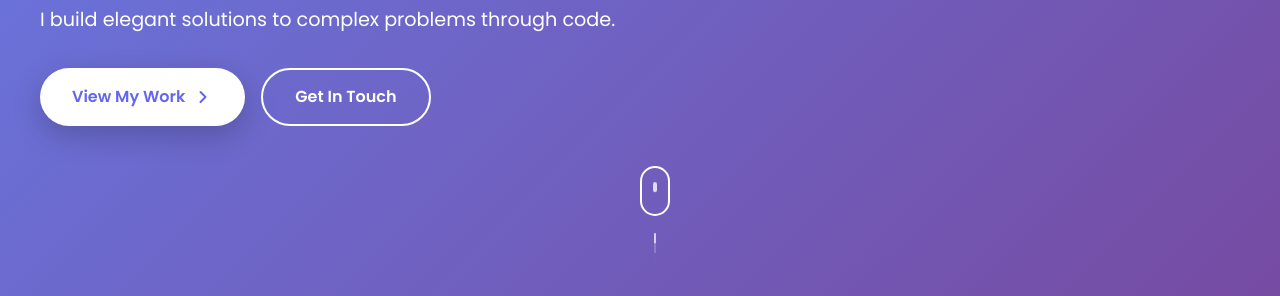
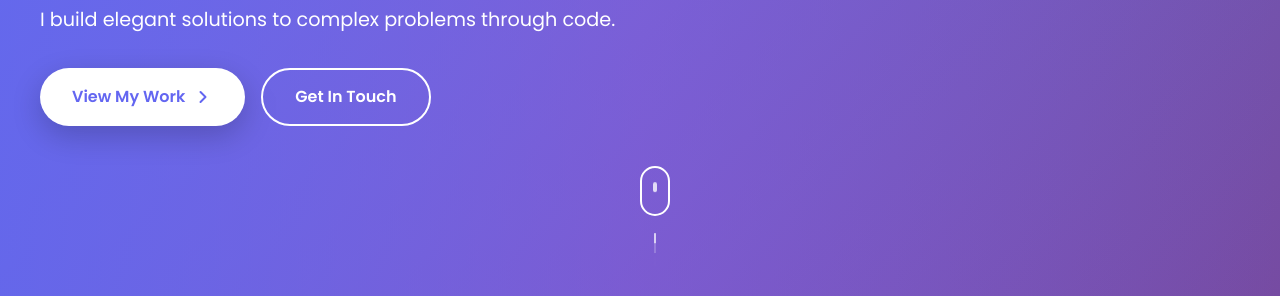
Before and after one commit to PrimeDaniel/PrimeDaniel.github.io, a plain HTML site: page index.html in a window 1280 px wide. Shown: the part 504-800 px from the top of the page. Drawn offline with Linux system fonts and the light colour scheme.

Commit message:
purple haze

```diff
--- a/styles.css
+++ b/styles.css
@@ -143,8 +143,10 @@ body {
     align-items: center;
     width: 100%;
     position: relative;
-    z-index: 2;
+    z-index: 5;
     padding: 100px 0 50px;
+    pointer-events: none;
+    /* Let mouse touch canvas */
 }
 
 .hero-text-content {
@@ -159,13 +161,28 @@ body {
     top: 0;
     left: 0;
     width: 100%;
-    height: 100%;
-    z-index: 1;
+    height: calc(100% + 60px);
+    /* Extends below container to clip out watermark */
+    z-index: 0;
     outline: none;
     border: none;
     background: transparent;
     pointer-events: auto;
     /* Allow interactions with Spline */
+}
+
+/* Gradient overlay so text is readable on top of light 3D backdrops */
+.hero::after {
+    content: '';
+    position: absolute;
+    top: 0;
+    left: 0;
+    width: 100%;
+    height: 100%;
+    /* Update gradient to a purple fade matching var(--primary-color) and var(--secondary-color) */
+    background: linear-gradient(90deg, rgba(99, 102, 241, 0.8) 0%, rgba(139, 92, 246, 0.4) 50%, transparent 100%);
+    z-index: 1;
+    pointer-events: none;
 }
 
 .hero-badge {
@@ -264,6 +281,8 @@ body {
     flex-wrap: wrap;
     justify-content: flex-start;
     animation: fadeInUp 0.8s ease 0.6s both;
+    pointer-events: auto;
+    /* Make buttons clickable again */
 }
 
 .btn {
@@ -333,8 +352,9 @@ body {
     bottom: 30px;
     left: 50%;
     transform: translateX(-50%);
-    z-index: 2;
+    z-index: 5;
     animation: fadeInUp 0.8s ease 1s both;
+    pointer-events: none;
 }
 
 .mouse {
```
